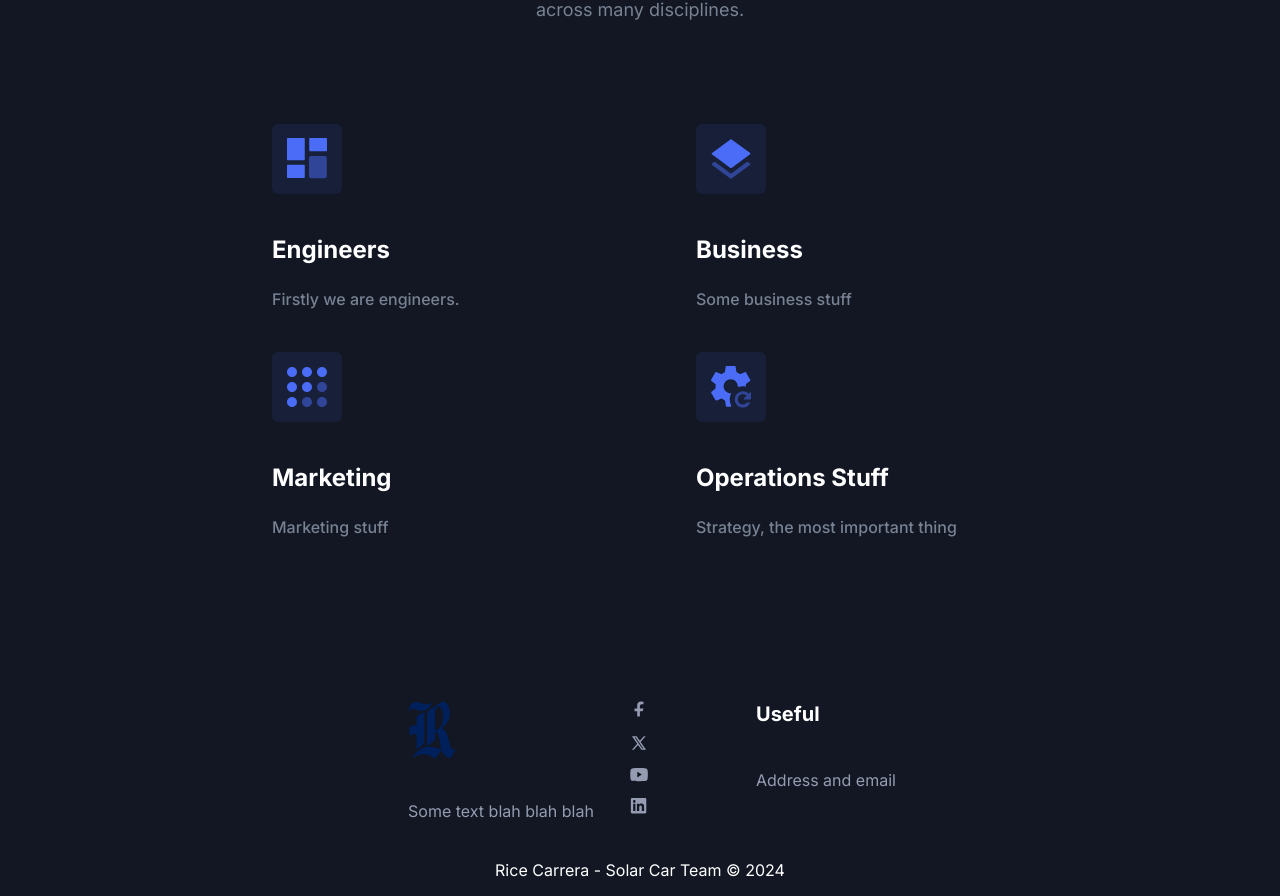
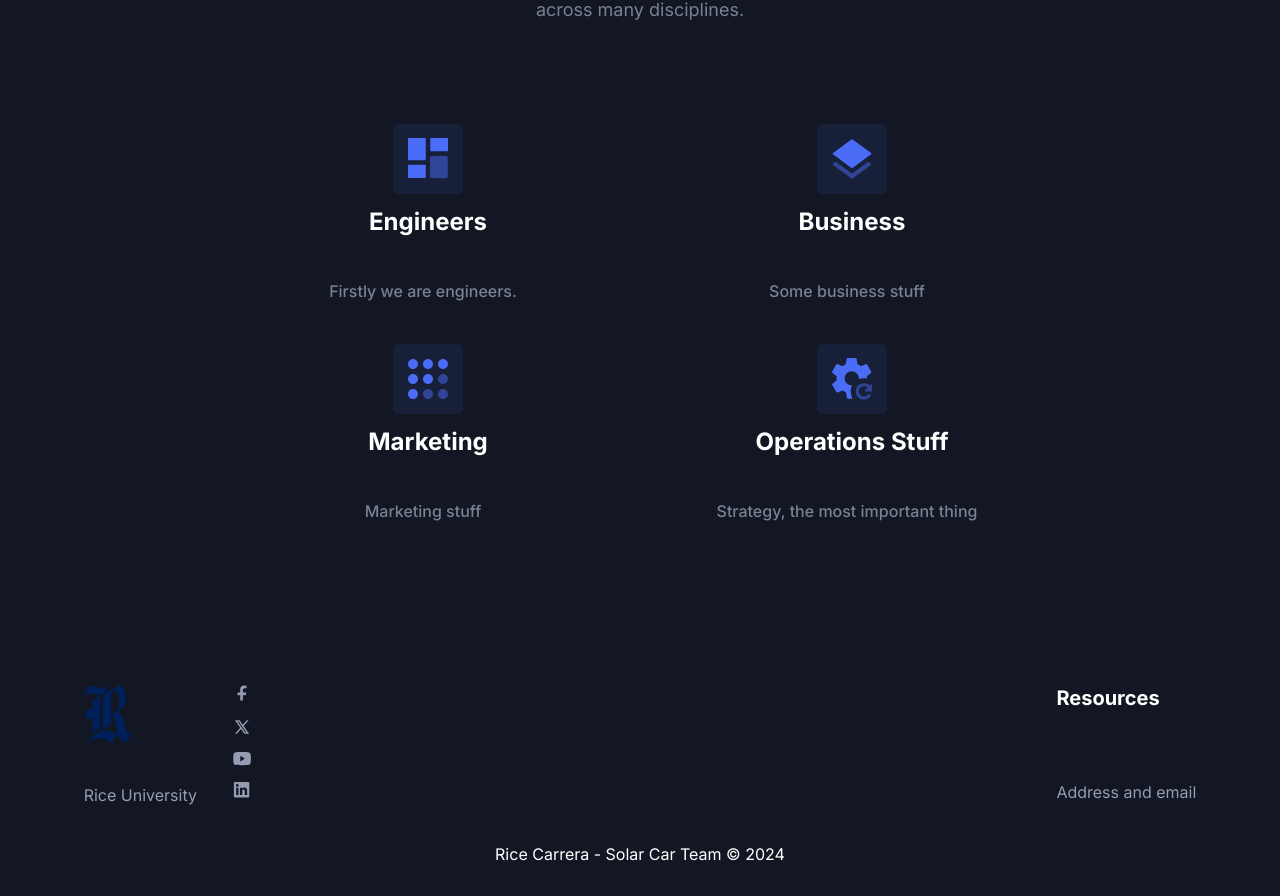
Before and after one commit to jackdzi/carrea, a Next.js app: page /join in a window 1280 px wide. Shown: the part 499-1395 px from the top of the page. Built offline with nearby package versions, Linux system fonts and the light colour scheme.

Commit message:
Layout fixes

```diff
--- a/package.json
+++ b/package.json
@@ -18,6 +18,7 @@
     "react-dom": "^18.2.0",
     "react-icons": "^5.4.0",
     "react-modal-video": "^2.0.1",
+    "react-router-dom": "^7.0.2",
     "react-scroll-parallax": "^3.4.5"
   },
   "devDependencies": {
--- a/src/components/Features/SingleFeature.tsx
+++ b/src/components/Features/SingleFeature.tsx
@@ -5,12 +5,14 @@ const SingleFeature = ({ feature }: { feature: Feature }) => {
   return (
     <div className="w-full">
       <div className="wow fadeInUp" data-wow-delay=".15s">
-        <div className="mb-10 flex h-[70px] w-[70px] items-center justify-center rounded-md bg-primary bg-opacity-10 text-primary">
-          {icon}
+        <div className="mb-10 flex flex-col items-center">
+          <div className="flex h-[70px] w-[70px] items-center justify-center rounded-md bg-primary bg-opacity-10 text-primary">
+            {icon}
+          </div>
+          <h3 className="mt-3 text-xl font-bold text-black dark:text-white sm:text-2xl lg:text-xl xl:text-2xl">
+            {title}
+          </h3>
         </div>
-        <h3 className="mb-5 text-xl font-bold text-black dark:text-white sm:text-2xl lg:text-xl xl:text-2xl">
-          {title}
-        </h3>
         <p className="pr-[10px] text-base font-medium leading-relaxed text-body-color">
           {paragraph}
         </p>
--- a/src/components/Features/index.tsx
+++ b/src/components/Features/index.tsx
@@ -17,7 +17,7 @@ const Features = () => {
             />
           </Fade>
             <Fade>
-          <div className="grid grid-cols-1 place-items-center gap-x-28 gap-y-10 md:grid-cols-2">
+          <div className="grid grid-cols-1 place-items-center text-center gap-x-28 gap-y-10 md:grid-cols-2">
               {featuresData.map((feature) => (
                 <SingleFeature key={feature.id} feature={feature} />
               ))}
--- a/src/components/Footer/index.tsx
+++ b/src/components/Footer/index.tsx
@@ -9,8 +9,8 @@ const Footer = () => {
       <footer className="relative z-10 bg-transparent pt-8 dark:bg-transparent md:pt-10 lg:pt-12">
         <Fade>
           <div className="container">
-            <div className="-mx-4 flex flex-wrap justify-center">
-              <div className="flex w-full justify-center px-4 md:w-1/3 lg:w-3/12 xl:w-4/12">
+            <div className="w-[98%] mx-auto flex flex-nowrap justify-center">
+              <div className="flex w-full justify-center px-4">
                 <div className="max-w-[360px]">
                   <Link href="/" className="mb-8 inline-block">
                     <Image
@@ -30,8 +30,8 @@ const Footer = () => {
                       height={30}
                     />
                   </Link>
-                  <p className="mb-9 text-base leading-relaxed text-body-color dark:text-body-color-dark">
-                    Some text blah blah blah
+                  <p className="mb-9 text-base leading-relaxed text-body-color dark:text-body-color-dark whitespace-nowrap">
+                    Rice University
                   </p>
                 </div>
                 <div className="flex flex-col items-start space-y-4 pl-9">
@@ -110,18 +110,16 @@ const Footer = () => {
                     </svg>
                   </a>
                 </div>
-              </div>
 
-              <div className="w-full px-4 sm:w-1/2 md:w-1/2 lg:w-2/12 xl:w-2/12">
-                <div className="mb-0 lg:mb-0">
+                <div className="mb-0 lg:mb-0 ml-auto">
                   <h2 className="mb-10 text-xl font-bold text-black dark:text-white">
-                    Useful
+                    Resources
                   </h2>
                   <ul>
                     <li>
                       <Link
                         href="/join"
-                        className="mb-4 inline-block text-base text-body-color duration-300 hover:text-primary dark:text-body-color-dark dark:hover:text-primary"
+                        className="my-7 inline-block text-base text-body-color duration-300 hover:text-primary dark:text-body-color-dark dark:hover:text-primary"
                       >
                         Address and email
                       </Link>
--- a/src/components/Header/index.tsx
+++ b/src/components/Header/index.tsx
@@ -44,15 +44,20 @@ const Header = () => {
       <header
         className={`header left-0 top-0 z-40 flex w-full items-center ${
           sticky
-            ? "dark:bg-gray-dark dark:shadow-sticky-dark fixed z-[9999] bg-white !bg-opacity-80 shadow-sticky backdrop-blur-sm transition"
+            ? "fixed z-[9999] bg-white !bg-opacity-80 shadow-sticky backdrop-blur-sm transition dark:bg-gray-dark dark:shadow-sticky-dark"
             : "absolute bg-transparent"
         }`}
       >
-        <div className="container">
+        <div className="w-[90%] mx-auto">
           <div className="relative -mx-4 flex items-center justify-between">
+
             <div className="w-60 max-w-full px-4 xl:mr-12">
               <Link
                 href="/"
+                onClick={() => {
+                  setNavbarOpen(false);
+                  setOpenIndex(-1);
+                }}
                 className={`header-logo block w-full ${
                   sticky ? "py-5 lg:py-2" : "py-8"
                 } `}
@@ -77,11 +82,12 @@ const Header = () => {
             </div>
             <div className="flex w-full items-center justify-between px-4">
               <div>
+
                 <button
                   onClick={navbarToggleHandler}
                   id="navbarToggler"
                   aria-label="Mobile Menu"
-                  className="absolute right-4 top-1/2 block translate-y-[-50%] rounded-lg px-3 py-[6px] ring-primary focus:ring-2 lg:hidden"
+                  className="absolute right-9 top-1/2 block translate-y-[-50%] rounded-lg px-3 py-[6px] ring-primary focus:ring-2 lg:hidden"
                 >
                   <span
                     className={`relative my-1.5 block h-0.5 w-[30px] bg-black transition-all duration-300 dark:bg-white ${
@@ -99,6 +105,7 @@ const Header = () => {
                     }`}
                   />
                 </button>
+
                 <nav
                   id="navbarCollapse"
                   className={`navbar absolute right-0 z-30 w-[250px] rounded border-[.5px] border-body-color/50 bg-white px-6 py-4 duration-300 dark:border-body-color/20 dark:bg-dark lg:visible lg:static lg:w-auto lg:border-none lg:!bg-transparent lg:p-0 lg:opacity-100 ${
@@ -113,6 +120,10 @@ const Header = () => {
                         {menuItem.path ? (
                           <Link
                             href={menuItem.path}
+                            onClick={() => {
+                              setNavbarOpen(false);
+                              setOpenIndex(-1);
+                            }}
                             className={`flex py-2 text-base lg:mr-0 lg:inline-flex lg:px-0 lg:py-6 ${
                               usePathName === menuItem.path
                                 ? "text-primary dark:text-white"
@@ -147,6 +158,10 @@ const Header = () => {
                               {menuItem.submenu.map((submenuItem, index) => (
                                 <Link
                                   href={submenuItem.path}
+                                  onClick={() => {
+                                    setNavbarOpen(false);
+                                    setOpenIndex(-1);
+                                  }}
                                   key={index}
                                   className="block rounded py-2.5 text-sm text-dark hover:text-primary dark:text-white/70 dark:hover:text-white lg:px-3"
                                 >
@@ -154,17 +169,26 @@ const Header = () => {
                                 </Link>
                               ))}
                             </div>
+
+
+
                           </>
+
                         )}
                       </li>
                     ))}
+
                   </ul>
                 </nav>
+
 
               </div>
 
             </div>
-        <ThemeToggle />
+
+            <div className="flex justify-end absolute right-4">
+              <ThemeToggle />
+            </div>
 
           </div>
         </div>
```
Also changed, not shown: 1 other file (tests, documents, lock files or other folders).
